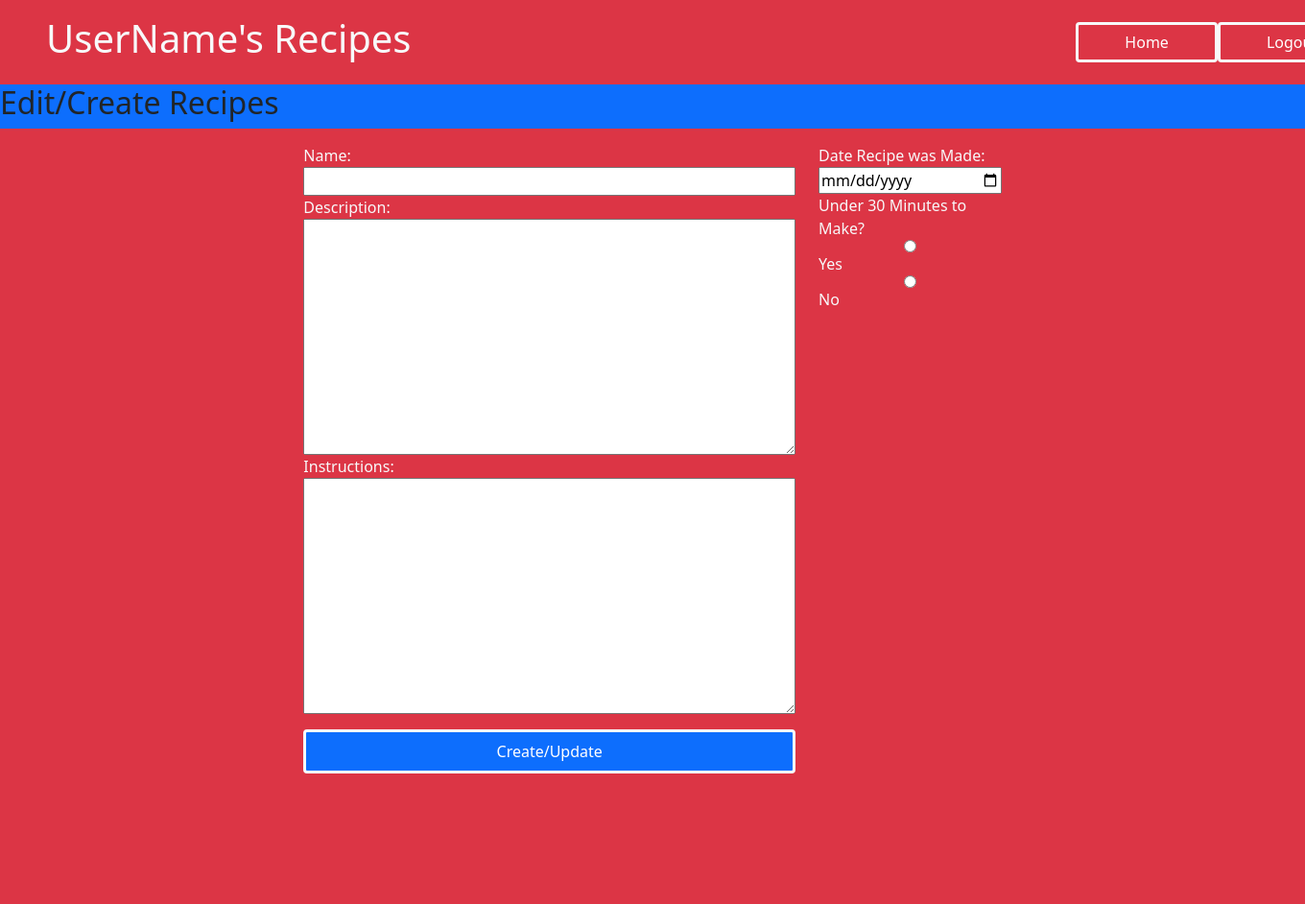
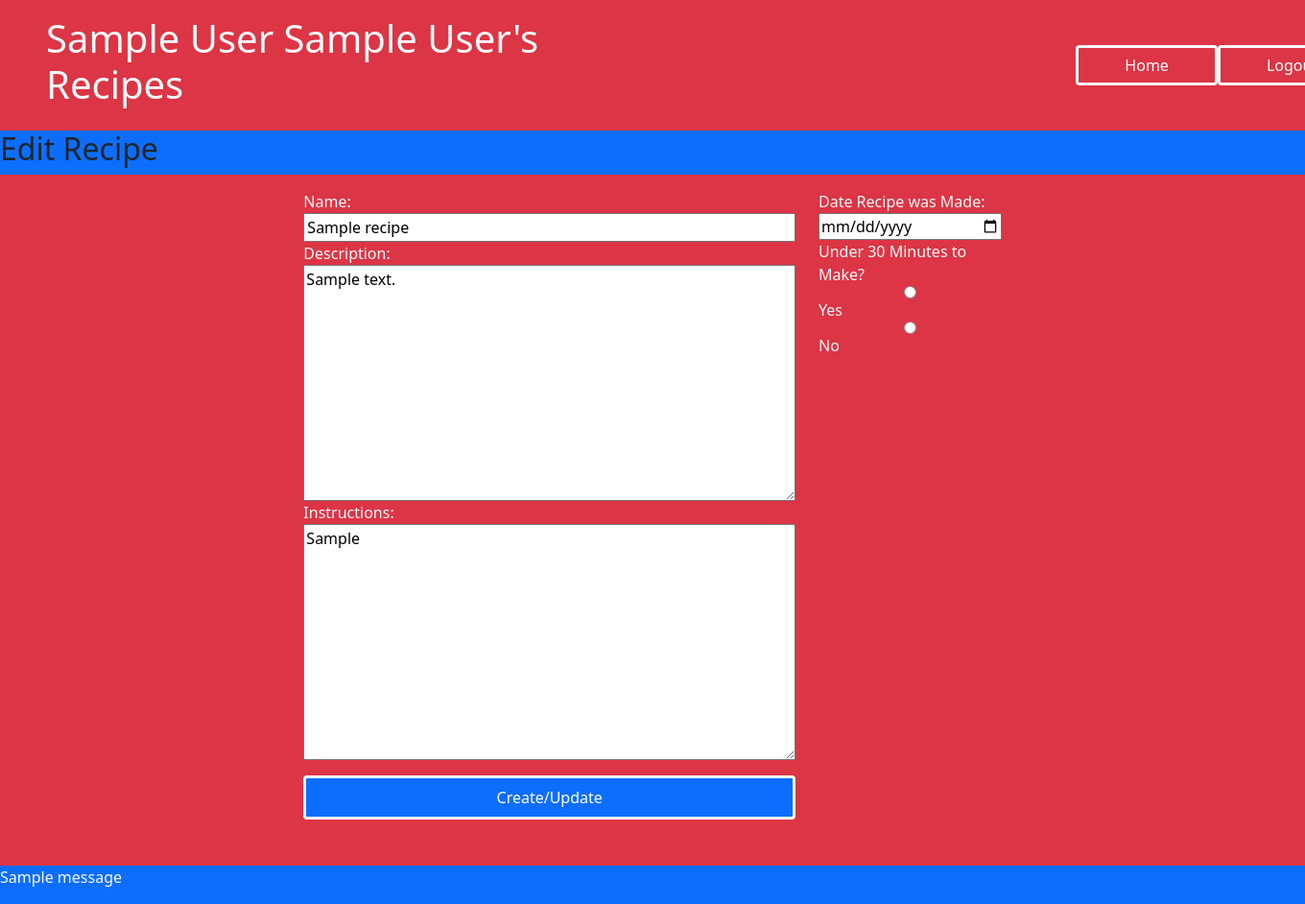
Before and after one commit to kirkchild97/users-sharing-recipes, a Flask app: page /userDashboard/1/1/edit in a window 1360 px wide; the page is wider, and only the part inside the window is pictured. Shown: that part at 96% size. Before the commit the page ends 806 px from the top of that part, so only its background shows below. Run offline with Flask 2, Linux system fonts and the light colour scheme; the visitor is signed in with stand-in values (Sample User, id 1); tables that the repository leaves empty or names only in its code hold one stand-in row (values such as "Sample post"); one stand-in notice (Sample message) is shown.

Commit message:
Can now add, delete recipes. Next add edit functionality.

```diff
--- a/flask_app/controllers/recipes.py
+++ b/flask_app/controllers/recipes.py
@@ -1,20 +1,42 @@
 from flask_app import app
-from flask import session, request, redirect, flash, render_template
+from flask import session, request, redirect, render_template
 from flask_app.models.recipe import Recipe
 
 
 @app.route('/userDashboard/<user_id>/<recipe_id>')
 def view_recipe(user_id, recipe_id):
-    return render_template('recipeinfo.html')
+    data = {'id' : recipe_id}
+    recipe_info = Recipe.get_recipes(data)
+    return render_template('recipeinfo.html', recipe = recipe_info)
 
 @app.route('/userDashboard/<user_id>/<recipe_id>/edit')
 def edit_recipe(user_id, recipe_id):
-    return render_template('editrecipe.html')
+    data = {'id' : recipe_id}
+    recipe_info = Recipe.get_recipes(data)
+    return render_template('editrecipe.html', recipe = recipe_info)
 
 @app.route('/userDashboard/<user_id>/<recipe_id>/delete')
 def delete_recipe(user_id, recipe_id):
+    data = {'id' : recipe_id}
+    Recipe.delete_recipe(data)
     return redirect('/userDashboard/',user_id)
 
 @app.route('/userDashboard/<user_id>/newRecipe')
 def new_recipe(user_id):
-    return render_template('editrecipe.html')
+    return render_template('editrecipe.html', recipe = False)
+
+@app.route('/userDashboard/<user_id>/newRecipe/create', methods=['POST'])
+def save_recipe(user_id):
+    data = {
+        'name' : request.form['recipe_name'],
+        'description' : request.form['description'],
+        'under_30' : request.form['under_30'],
+        'instructions' : request.form['instructions'],
+        'date_recipe_made' : request.form['date_made'],
+        'user_id' : user_id
+    }
+    if Recipe.validate_recipe_input(data):
+        Recipe.save_recipe(data)
+        return redirect('/userDashboard/' + user_id)
+    else:
+        return redirect('/userDashboard/' + user_id + '/newRecipe')
--- a/flask_app/models/recipe.py
+++ b/flask_app/models/recipe.py
@@ -1,4 +1,7 @@
 from flask_app.config.mysqlconnection import connectToMySQL as connect
+from flask import flash
+import datetime
+
 
 class Recipe:
     def __init__(self, data: dict) -> None:
@@ -11,14 +14,72 @@ class Recipe:
         self.updated_at = data['updated_at']
 
     @classmethod
-    def get_recipes(cls):
-        query = '''SELECT id, name, description, under_30, instructions, date_recipe_made, user_id
-        FROM recipes;'''
-        results = connect('recipes').query_db(query)
+    def get_recipes(cls, data = None):
+        if data:
+            query = '''SELECT id, name, description, under_30_min, instructions, date_recipe_made, user_id
+            FROM recipes WHERE id = %(id)s;'''
+            results = connect('recipes').query_db(query, data)
+            if results[0] != None:
+                return results[0]
+            else:
+                return None
+        else:
+            query = '''SELECT id, name, description, under_30_min, instructions, date_recipe_made, user_id
+            FROM recipes;'''
+            results = connect('recipes').query_db(query)
         return results
 
     @classmethod
     def save_recipe(cls, data):
-        query = '''INSERT INTO recipes (name, description, under_30, instructions, date_recipe_made, user_id)
+        query = '''INSERT INTO recipes (name, description, under_30_min, instructions, date_recipe_made, user_id)
         VALUES(%(name)s, %(description)s, %(under_30)s, %(instructions)s, %(date_recipe_made)s, %(user_id)s)'''
         connect('recipes').query_db(query, data)
+
+    @classmethod
+    def delete_recipe(cls, data):
+        query = '''DELETE FROM recipes WHERE id = %(id)s;'''
+        connect('recipes').query_db(query, data)
+
+
+
+
+
+
+
+
+    @staticmethod
+    def validate_recipe_input(data):
+        year, month, day = data['date_recipe_made'].split('-')
+        try:
+            checkDate = datetime.date(int(year), int(month), int(day))
+        except:
+            checkDate = False
+        is_valid = True
+        validator = {
+            'name' : {
+                'check' : len(data['name']) >= 2,
+                'message' : 'Name is too short!!'
+            },
+            'description' : {
+                'check' : len(data['description']) > 2,
+                'message' : 'Description is too short!!'
+            },
+            'under_30' : {
+                'check' : data['under_30'] == '0' or data['under_30'] == '1',
+                'message' : 'Invalid input for 30 minute question!!'
+            },
+            'instructions' : {
+                'check' : len(data['instructions']) > 2,
+                'message' : 'Instructions do not provide enough information!!'
+            },
+            'date_recipe_made' : {
+                'check' : checkDate and datetime.date.today() >= checkDate,
+                'message' : 'Invalid Date!'
+            }
+        }
+        for check in validator:
+            if not validator[check]['check']:
+                flash(validator[check]['message'])
+                print(validator[check]['message'])
+                is_valid = False
+        return is_valid
--- a/flask_app/templates/editrecipe.html
+++ b/flask_app/templates/editrecipe.html
@@ -10,35 +10,75 @@
 <body class="bg-primary">
     <!-- Navigation Bar -->
     <div class="navbar row px-5 py-3 bg-danger">
-        <h1 class="col-6 text-light">UserName's Recipes</h1>
+        <h1 class="col-6 text-light">{{ session['first_name'] }} {{ session['last_name'] }}'s Recipes</h1>
         <div class="col-2 d-flex justify-content-between">
-            <a class="btn btn-danger border border-3 border-light px-5" href="#">Home</a>
-            <a class="btn btn-danger border border-3 border-light px-5" href="#">Logout</a>
+            <a class="btn btn-danger border border-3 border-light px-5" href="/userDashboard/{{ session['id'] }}">Home</a>
+            <a class="btn btn-danger border border-3 border-light px-5" href="/logout">Logout</a>
         </div>
     </div>
     <!-- Content -->
     <div>
-        <h2>Edit/Create Recipes</h2>
-        <form class="bg-danger row px-5 py-3 pb-5 d-flex justify-content-center" action="#" method="post">
+        {% if recipe == False %}
+            <h2>Create Recipe</h2>
+            <form class="bg-danger row px-5 py-3 pb-5 d-flex justify-content-center" action="/userDashboard/{{ session['id'] }}/newRecipe/create" method="post">
+                <div class="col-5 d-flex flex-column">
+                    <label class="text-light" for="recipe_name">Name:</label>
+                    <input type="text" name="recipe_name" id="recipe_name">
+                    <label class="text-light" for="description">Description:</label>
+                    <textarea name="description" id="description" cols="30" rows="10"></textarea>
+                    <label class="text-light" for="instructions">Instructions:</label>
+                    <textarea name="instructions" id="instructions" cols="30" rows="10"></textarea>
+                    <input class="btn btn-primary border border-3 border-light py-2 mt-3" type="submit" value="Create/Update">
+                </div>
+                <div class="col-2 d-flex flex-column">
+                    <label class="text-light" for="date_made">Date Recipe was Made:</label>
+                    <input type="date" name="date_made" id="date_made">
+                    <label class="text-light" for="under_30">Under 30 Minutes to Make?</label>
+                    <input type="radio" name="under_30" id="yes" value="1">
+                    <label class="text-light" for="yes">Yes</label>
+                    <input type="radio" name="under_30" id="no" value="0">
+                    <label class="text-light" for="no">No</label>
+                </div>
+            </form>
+        {% else %}
+        <h2>Edit Recipe</h2>
+        <form class="bg-danger row px-5 py-3 pb-5 d-flex justify-content-center" action="/userDashboard/{{ session['id'] }}/newRecipe/create" method="post">
             <div class="col-5 d-flex flex-column">
                 <label class="text-light" for="recipe_name">Name:</label>
-                <input type="text" name="recipe_name" id="recipe_name">
+                <input type="text" name="recipe_name" id="recipe_name" value="{{ recipe['name'] }}">
                 <label class="text-light" for="description">Description:</label>
-                <textarea name="description" id="description" cols="30" rows="10"></textarea>
+                <textarea name="description" id="description" cols="30" rows="10">{{ recipe['description'] }}</textarea>
                 <label class="text-light" for="instructions">Instructions:</label>
-                <textarea name="instructions" id="instructions" cols="30" rows="10"></textarea>
+                <textarea name="instructions" id="instructions" cols="30" rows="10">{{ recipe['instructions'] }}</textarea>
                 <input class="btn btn-primary border border-3 border-light py-2 mt-3" type="submit" value="Create/Update">
             </div>
             <div class="col-2 d-flex flex-column">
                 <label class="text-light" for="date_made">Date Recipe was Made:</label>
-                <input type="date" name="date_made" id="date_made">
+                <input type="date" name="date_made" id="date_made" value="{{ recipe['date_recipe_made'] }}">
                 <label class="text-light" for="under_30">Under 30 Minutes to Make?</label>
-                <input type="radio" name="under_30" id="yes">
+                {% if recipe['under_30_min']|string == '1' %}
+                    <input type="radio" name="under_30" id="yes" value="1" checked>
+                {% else %}
+                    <input type="radio" name="under_30" id="yes" value="1">
+                {% endif %}
                 <label class="text-light" for="yes">Yes</label>
-                <input type="radio" name="under_30" id="no">
+                {% if recipe['under_30_min']|string == '0' %}
+                    <input type="radio" name="under_30" id="no" value="0" checked>
+                {% else %}
+                    <input type="radio" name="under_30" id="no" value="0">
+                {% endif %}
                 <label class="text-light" for="no">No</label>
             </div>
         </form>
+        {% endif %}
+
+        {% with messages = get_flashed_messages() %}
+            {% if messages %}
+                {% for message in messages %}
+                    <p class="text-light">{{ message }}</p>
+                {% endfor %}
+            {% endif %}
+        {% endwith %}
     </div>
 </body>
 </html>
```
Also changed, not shown: flask_app/controllers/users.py (+8 -0 lines), flask_app/templates/dashboard.html (+13 -9 lines).
